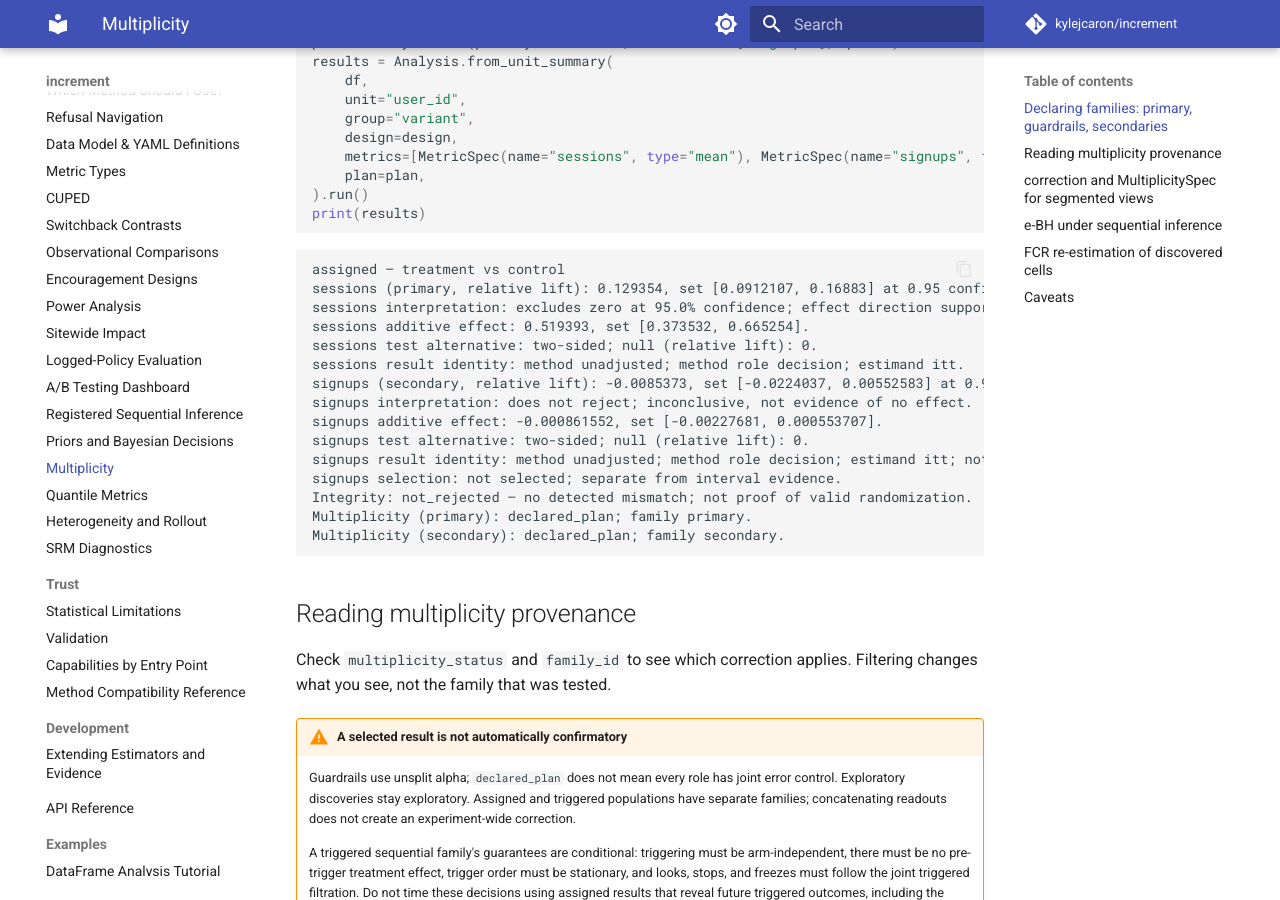
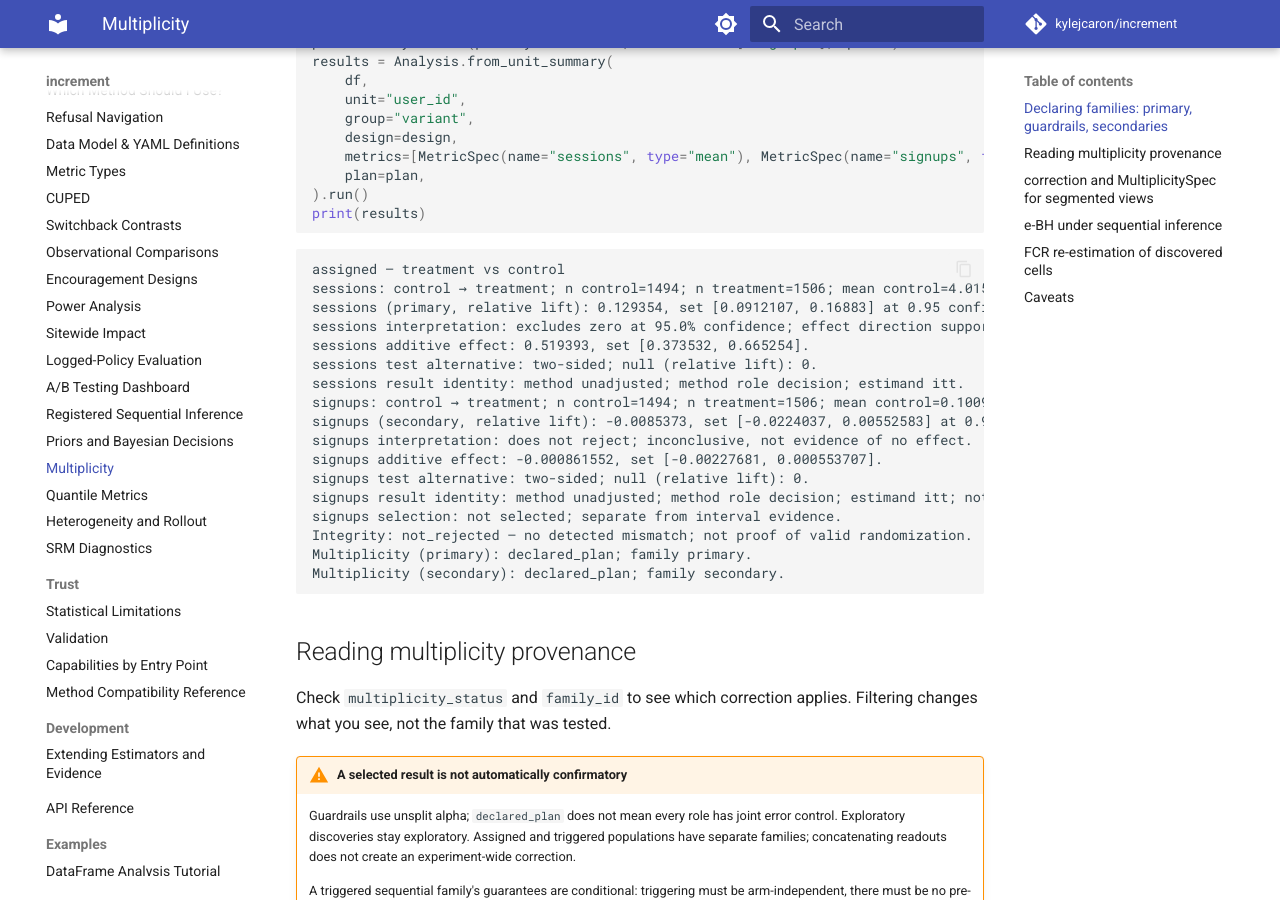
Before and after one commit to kylejcaron/increment, an MkDocs documentation site: the page built from docs/guides/multiplicity.md, in a window 1280 px wide and 900 px high, scrolled down 763 px. Built offline with MkDocs 1.6.1 and Material for MkDocs 9.7.7, drawn with Linux system fonts in a browser that asks for light colours; comment, search, counter and statistics services are not loaded; some of the changed text lies outside the part shown.

Commit message:
Refresh decision-first output in executable guides

````diff
--- a/docs/guides/multiplicity.md
+++ b/docs/guides/multiplicity.md
@@ -43,11 +43,13 @@
 <!-- output -->
 ```text
 assigned — treatment vs control
+sessions: control → treatment; n control=1494; n treatment=1506; mean control=4.01529; mean treatment=4.53469; effect=12.9354%; interval=[9.12107, 16.883]%; stat_sig=True
 sessions (primary, relative lift): 0.129354, set [0.0912107, 0.16883] at 0.95 confidence.
 sessions interpretation: excludes zero at 95.0% confidence; effect direction supported (increase).
 sessions additive effect: 0.519393, set [0.373532, 0.665254].
 sessions test alternative: two-sided; null (relative lift): 0.
 sessions result identity: method unadjusted; method role decision; estimand itt.
+signups: control → treatment; n control=1494; n treatment=1506; mean control=0.100916; mean treatment=0.100055; effect=-0.85373%; interval=[-2.24037, 0.552583]%; stat_sig=False
 signups (secondary, relative lift): -0.0085373, set [-0.0224037, 0.00552583] at 0.95 confidence.
 signups interpretation: does not reject; inconclusive, not evidence of no effect.
 signups additive effect: -0.000861552, set [-0.00227681, 0.000553707].
@@ -151,11 +153,13 @@
 <!-- output -->
 ```text
 assigned — treatment vs control
+sessions: control → treatment; effect=12.9354%; interval=[7.06467, 19.1773]%; stat_sig=True
 sessions (primary, relative lift): 0.129354, set [0.0706467, 0.191773] at 0.95 confidence.
 sessions interpretation: excludes zero; effect direction supported (increase).
 sessions sequential ratio confidence set bounded: [1.07065, 1.19177].
 sessions test alternative: two-sided; null (relative lift): 0.
 sessions result identity: method unadjusted; method role decision; estimand itt.
+signups: control → treatment; effect=-0.85373%; interval=[-3.00719, 1.34716]%; stat_sig=False
 signups (secondary, relative lift): -0.0085373, set [-0.0300719, 0.0134716] at 0.95 confidence.
 signups interpretation: does not reject; the retained sequential procedure has not rejected.
 signups sequential ratio confidence set bounded: [0.969928, 1.01347].
````
Also changed, not shown: README.md (+2 -0 lines), docs/guides/quickstart.md (+4 -0 lines).
